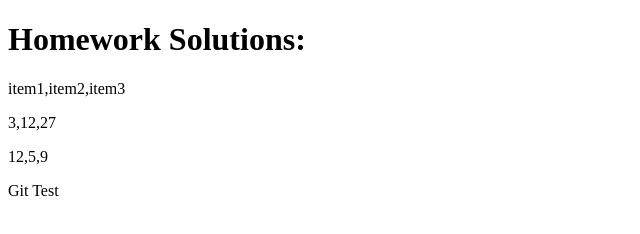
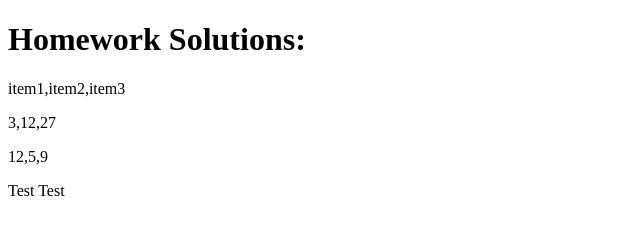
Before and after one commit to dogukanarslan/assignment, a plain HTML site: page index.html in a window 1280 px wide. Shown: the full height of the page, 0-640 px from the left. Drawn offline with Linux system fonts and the light colour scheme.

Commit message:
test eklendi ve çıkarıldı

```diff
--- a/index.html
+++ b/index.html
@@ -9,7 +9,7 @@
     <p id="one"></p>
     <p id="two"></p>
     <p id="three"></p>
-    <p> Git Test</p>
+    <p> Test Test</p>
     <script src="1.js"></script>
     <script src="2.js"></script>
     <script src="3.js"></script>
```
